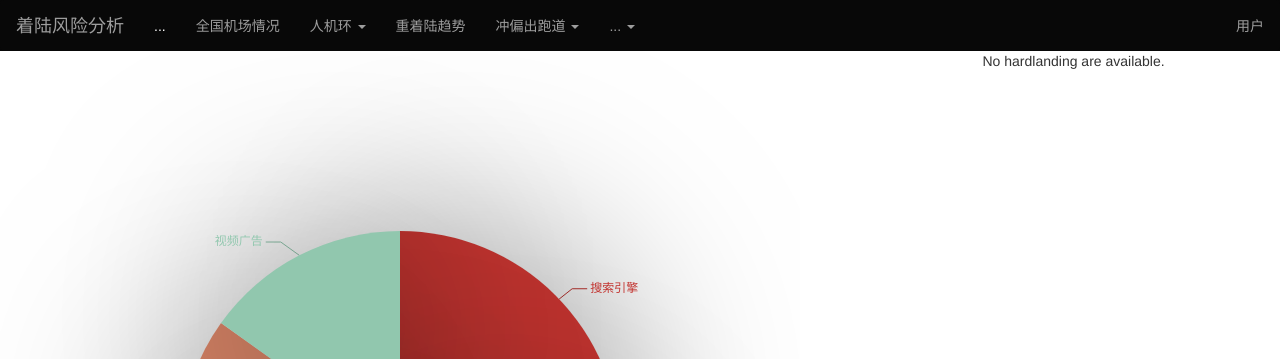
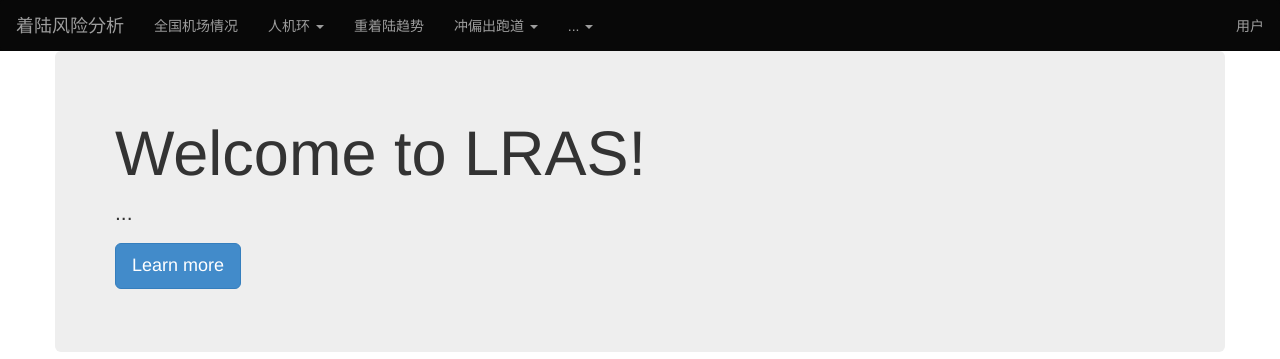
Before and after one commit to yiyang186/LARS, a Django app: template hardlanding/templates/hardlanding/index.html in a window 1280 px wide. Shown: the top 359 px of the page. Run offline with Django 3.2, Linux system fonts and the light colour scheme; the template is opened without the code that fills it, so the values that code supplies are empty; some libraries are stand-ins or nearby versions.

Commit message:
修改了首页

```diff
--- a/hardlanding/templates/hardlanding/index.html
+++ b/hardlanding/templates/hardlanding/index.html
@@ -1,65 +1,55 @@
 {% extends 'base.html' %}
     {% block content %}
-    <div class="row">
-        <div class="col-md-9">
-            <div id="main" style="width: 800px;height:800px;"></div>
-        </div>
-        <div class="col-md-3">
-            <div class="btn-group-vertical">
-            {% if mycolumns %}
-                {% for col in mycolumns %}
-                    {% if forloop.first %}
-                    {% else %}
-                        <button name="{{ col }}" type="button" class="btn btn-default" onclick="draw(this.name)">{{ col }}</button>
-                    {% endif%}
-                {% endfor %}
-            {% else %}
-                <p>No hardlanding are available.</p>
-            {% endif %}
+    <div class="container">
+        <div class="row">
+            <div class="jumbotron">
+                <h1>Welcome to LRAS!</h1>
+                <p>...</p>
+                <p><a class="btn btn-primary btn-lg" href="#" role="button">Learn more</a></p>
             </div>
         </div>
 
-        <script type="text/javascript">
-
-            // 基于准备好的dom，初始化echarts实例
-            var myChart = echarts.init(document.getElementById('main'));
-
-            myChart.setOption({
-                series : [
-                    {
-                        name: '访问来源',
-                        type: 'pie',
-                        radius: '55%',
-                        itemStyle: {
-                            normal: {
-                                shadowBlur: 200,
-                                shadowColor: 'rgba(0, 0, 0, 0.5)'
-                            },
-                            emphasis: {
-                                shadowBlur: 200,
-                                shadowColor: 'rgba(0, 0, 0, 1.5)'
-                            }
-                        },
-                        data:[
-                            {value:400, name:'搜索引擎'},
-                            {value:335, name:'直接访问'},
-                            {value:310, name:'邮件营销'},
-                            {value:274, name:'联盟广告'},
-                            {value:235, name:'视频广告'}
-                        ]
-                    }
-                ]
-            });
-
-            function draw(col) {
-                $.getJSON("{% url 'hardlanding:index' %}", {'col': col}, function (data) {
-                    myChart.setOption({
-                        series: [{
-                            name: col,
-                            data: data
-                        }]
-                    });
-                });
-            }
-        </script>
+        <div class="row">
+        <div class="col-sm-6 col-md-3">
+            <div class="thumbnail">
+            <img src="..." alt="...">
+            <div class="caption">
+                <h3>机场</h3>
+                <p>...</p>
+                <p><a href="#" class="btn btn-primary" role="button">Button</a> <a href="#" class="btn btn-default" role="button">Button</a></p>
+            </div>
+            </div>
+        </div>
+        <div class="col-sm-6 col-md-3">
+            <div class="thumbnail">
+            <img src="..." alt="...">
+            <div class="caption">
+                <h3>重着陆</h3>
+                <p>...</p>
+                <p><a href="#" class="btn btn-primary" role="button">Button</a> <a href="#" class="btn btn-default" role="button">Button</a></p>
+            </div>
+            </div>
+        </div>
+        <div class="col-sm-6 col-md-3">
+            <div class="thumbnail">
+            <img src="..." alt="...">
+            <div class="caption">
+                <h3>人机环</h3>
+                <p>...</p>
+                <p><a href="#" class="btn btn-primary" role="button">Button</a> <a href="#" class="btn btn-default" role="button">Button</a></p>
+            </div>
+            </div>
+        </div>
+        <div class="col-sm-6 col-md-3">
+            <div class="thumbnail">
+            <img src="..." alt="...">
+            <div class="caption">
+                <h3>冲偏出跑道</h3>
+                <p>...</p>
+                <p><a href="#" class="btn btn-primary" role="button">Button</a> <a href="#" class="btn btn-default" role="button">Button</a></p>
+            </div>
+            </div>
+        </div>
+        </div>
+    </div>
     {% endblock %}
--- a/templates/nav.html
+++ b/templates/nav.html
@@ -2,11 +2,10 @@
     <nav class="navbar navbar-inverse" role="navigation" style="background-color: #080808;height: 51px">
         <div class="container-fluid">
             <div class="navbar-header">
-                <a class="navbar-brand" href="#">着陆风险分析</a>
+                <a class="navbar-brand" href="{% url 'hardlanding:index' %}">着陆风险分析</a>
             </div>
             <div>
             <ul class="nav navbar-nav">
-                <li class="active"><a href="{% url 'hardlanding:index' %}">...</a></li>
                 <li><a href="{% url 'airport:airport' %}">全国机场情况</a></li>
                 <li class="dropdown">
                     <a href="#" class="dropdown-toggle" data-toggle="dropdown">
```
